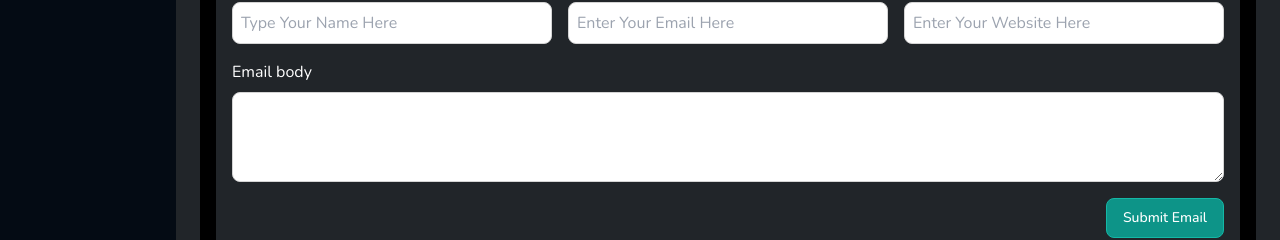
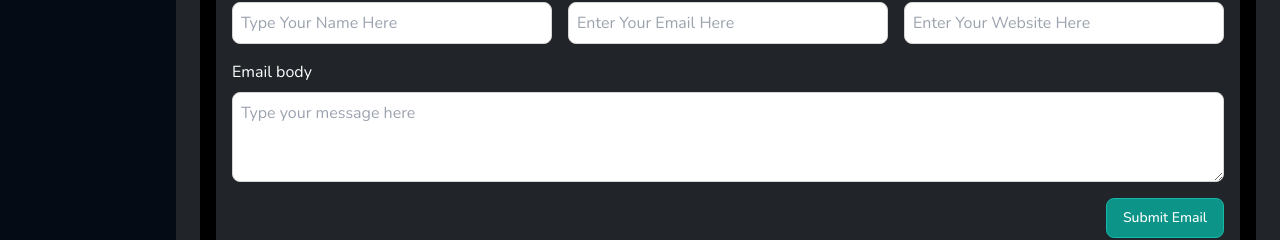
Before and after one commit to alexmuirurik/alexmuirurik, a Next.js app: page /contact in a window 1280 px wide. Shown: the part 518-758 px from the top of the page. Built offline with nearby package versions, Linux system fonts and the light colour scheme; no server answers.

Commit message:
Added space to email after sending with pre tags

```diff
--- a/src/action/sendMail.tsx
+++ b/src/action/sendMail.tsx
@@ -1,7 +1,6 @@
 'use server'
 import { Resend } from 'resend'
 import { EmailTemplate } from '../components/emails/contact-form-template'
-
 
 const resend = new Resend(process.env.RESEND_API_KEY)
 export const SendMail = async (formData: FormData) => {
@@ -33,7 +32,7 @@ export const SendMail = async (formData: FormData) => {
             subject: `${name} via ${process.env.WEBSITE_URL}`,
             react: EmailTemplate({
                 firstName: `${process.env.ADMIN_NAME}`,
-                content: content,
+                content: `${content}`,
             }),
         })
 
--- a/src/components/emails/contact-form-template.tsx
+++ b/src/components/emails/contact-form-template.tsx
@@ -8,7 +8,7 @@ interface EmailTemplateProps {
 export function EmailTemplate({ firstName, content }: EmailTemplateProps) {
     return (
         <div>
-            <p>{content}</p>
+            <pre>{content}</pre>
         </div>
     )
 }
--- a/src/components/form/ContactForm.tsx
+++ b/src/components/form/ContactForm.tsx
@@ -21,13 +21,13 @@ const ContactForm = () => {
         try {
             const response = await SendMail(data)
             toast.success('Email sent successfully!', {
-                description: response.message
+                description: response.message,
             })
             target.reset()
             setLoading(false)
         } catch (error: any) {
             toast.error('Error Sending Email', {
-                description: error?.message || 'An unknown error occurred'
+                description: error?.message || 'An unknown error occurred',
             })
             setLoading(false)
         }
@@ -87,10 +87,11 @@ const ContactForm = () => {
                 </label>
                 <textarea
                     id="content"
-                    className="border border-neutral-300 rounded-lg p-2 text-black w-full mt-2 !outline-1 !outline-offset-0"
+                    className="border border-neutral-300 rounded-lg p-2 text-black w-full mt-2 !outline-1 resize-y whitespace-pre !outline-offset-0"
                     name="content"
                     rows={3}
                     required
+                    placeholder="Type your message here"
                 ></textarea>
             </div>
             <div className="w-full flex-[0_0_auto] form-group text-end mb-4">
```
